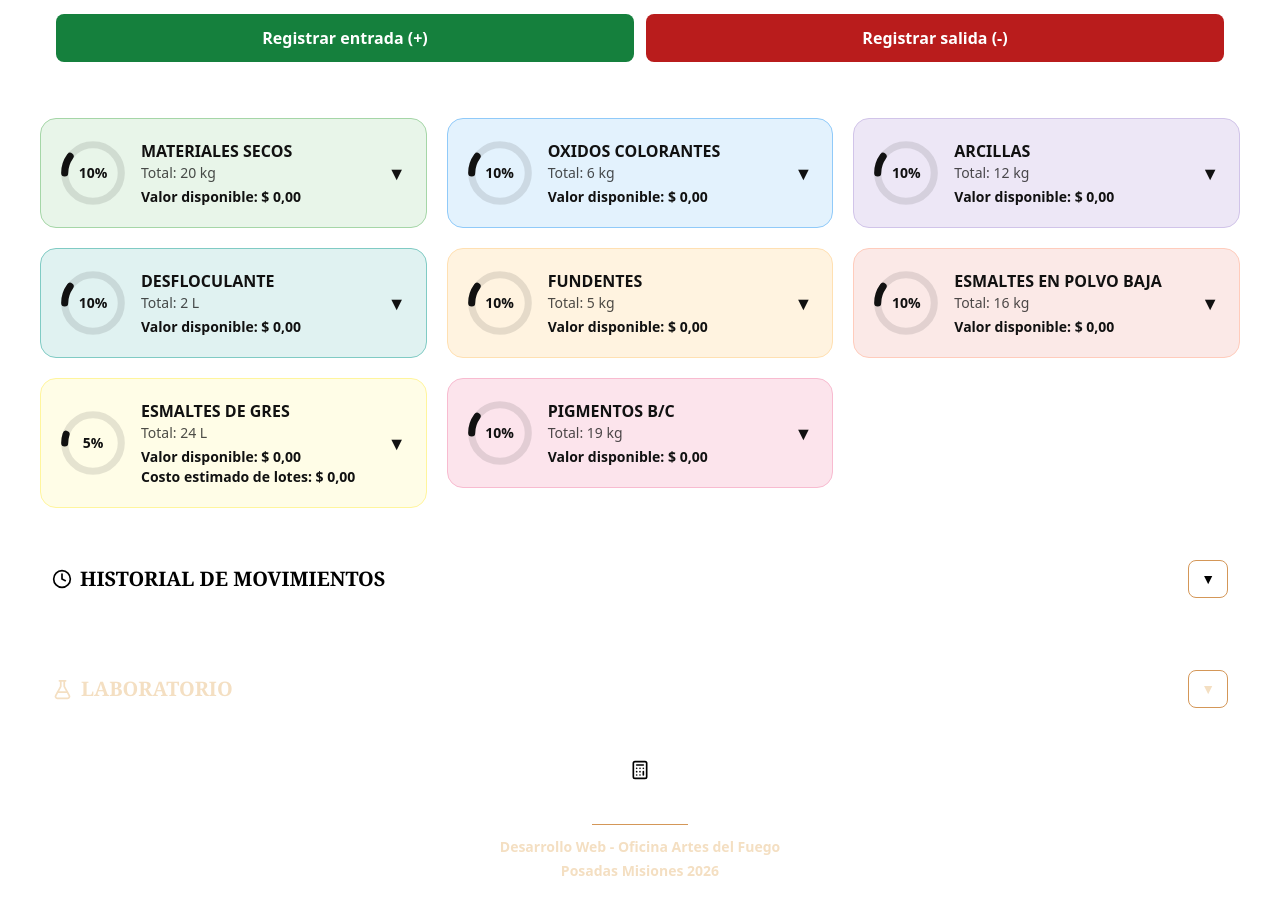
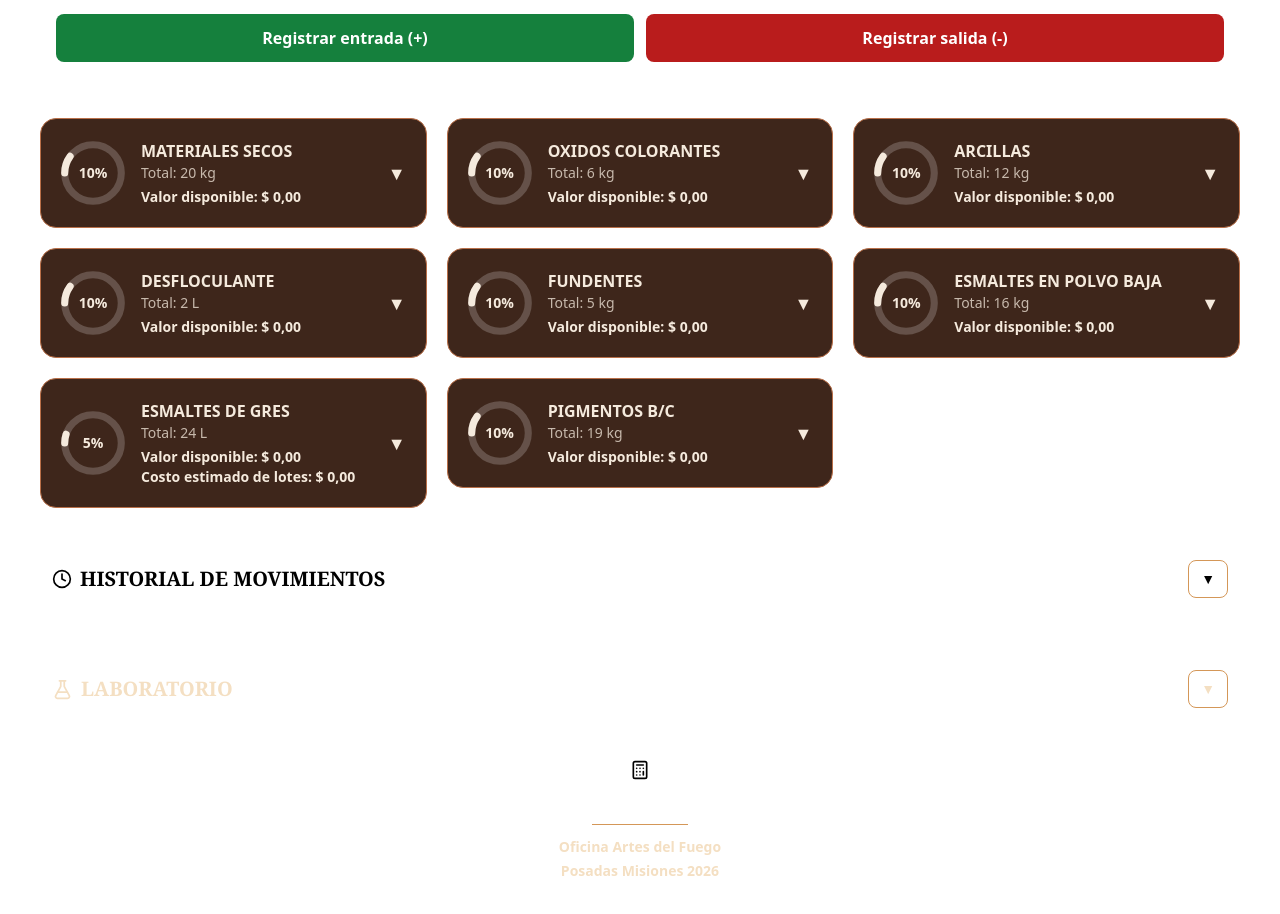
Before and after one commit to 00Gabriela00edwin/artesdelfuego, a React (Vite) app: page / in a window 1280 px wide. Shown: the part 356-1270 px from the top of the page. Built offline with nearby package versions, Linux system fonts and the light colour scheme; the HTML template or start-up script is replaced by a standard one.

Commit message:
mejorando estilos

```diff
--- a/src/App.css
+++ b/src/App.css
@@ -2,8 +2,13 @@
 
 :root {
 	font-family: 'Quicksand', sans-serif;
-	color: #201611;
-	background: #2a1b16;
+	--ceramic-charcoal: #241714;
+	--ceramic-brown: #3e261b;
+	--ceramic-clay: #b96f48;
+	--ceramic-terracotta: #b96542;
+	--ceramic-cream: #f5eadd;
+	color: var(--ceramic-cream);
+	background: var(--ceramic-charcoal);
 	font-synthesis: none;
 	text-rendering: optimizeLegibility;
 }
@@ -65,8 +70,13 @@ button,
 }
 
 .accordion-chevron {
+	color: #f5eadd !important;
+	font-weight: 800;
+}
+
+.history-chevron,
+.dark-chevron {
 	color: #3b2418 !important;
-	font-weight: 800;
 }
 
 .tool-panel label,
@@ -112,9 +122,9 @@ button,
 }
 
 .artisanal-card {
-	border-color: #b98256 !important;
-	background: rgba(62, 38, 27, 0.94) !important;
-	color: #f8eee1 !important;
+	border-color: #f5eadd !important;
+	background: var(--ceramic-brown) !important;
+	color: var(--ceramic-cream) !important;
 	box-shadow: 0 10px 22px rgba(28, 14, 8, 0.12), 0 2px 8px rgba(28, 14, 8, 0.08);
 	border-width: 1px !important;
 	animation: card-arrive 0.55s ease both;
@@ -127,7 +137,7 @@ button,
 }
 
 .artisanal-card .category-ring {
-	color: #a95335;
+	color: #f5eadd;
 	stroke-dashoffset: 100;
 	animation: ring-fill 1.1s ease-out forwards;
 }
--- a/src/App.jsx
+++ b/src/App.jsx
@@ -31,42 +31,42 @@ const gresMaterials = [
 const categories = [
   {
     name: "MATERIALES SECOS",
-    bgClass: "bg-[#E8F5E9] border-[#A5D6A7]",
+    bgClass: "bg-[#3e261b] border-[#b96f48]",
     materials: ["OX ZINC", "OX ESTAÑO", "ARENA DE RUTILO", "SILICATO ZIRCONIO", "COLEMANITA", "Carbonato de calcio", "DOLOMITA AUKAN", "CHAMOTE 30#", "FELDESPATO", "CUARZO", "WOLLASTONITA", "SIENITA NEFELINA", "ESPODUMENO", "BASALTO", "TALCO", "FOSFATO TRICALCICO", "CARBONATO DE ESTRONCIO", "CARBONATO DE BARIO", "CARBONATO DE MAGNESIO", "OXIDO DE ALUMINIO"]
   },
   {
     name: "OXIDOS COLORANTES",
-    bgClass: "bg-[#E3F2FD] border-[#90CAF9]",
+    bgClass: "bg-[#3e261b] border-[#b96f48]",
     materials: ["OX NIQUEL", "OX CROMO", "OX COBRE", "OX MANGANESO", "OX HIERRO", "OX DE COBALTO"]
   },
   {
     name: "ARCILLAS",
-    bgClass: "bg-[#EDE7F6] border-[#D1C4E9]",
+    bgClass: "bg-[#3e261b] border-[#b96f48]",
     materials: ["APM 112", "TINCAR Z", "AUKAN ROJA", "AUKAN MARRON", "AUKAN OCRE", "PUMA", "CAOLIN SRB", "CAOLIN PATAGONICO", "BENTONITA", "CONO 28 XXX", "PASTA CHILAVERT", "YESO"]
   },
   {
     name: "DESFLOCULANTE",
-    bgClass: "bg-[#E0F2F1] border-[#80CBC4]",
+    bgClass: "bg-[#3e261b] border-[#b96f48]",
     materials: ["CARB SODIO", "TRIPOLISFOSFATO DE SODIO"]
   },
   {
     name: "FUNDENTES",
-    bgClass: "bg-[#FFF3E0] border-[#FFE0B2]",
+    bgClass: "bg-[#3e261b] border-[#b96f48]",
     materials: ["F 174", "BASE 804", "Q 92", "BORAX", "FLUX 12005"]
   },
   {
     name: "ESMALTES EN POLVO BAJA",
-    bgClass: "bg-[#FBE9E7] border-[#FFCCBC]",
+    bgClass: "bg-[#3e261b] border-[#b96f48]",
     materials: ["JASPEADO", "ROJO SELENIO", "TURQUEZA", "RUBY", "MARRON", "AMARILLO", "NARANJA", "BLANCO", "ROSA", "NEGRO", "GRIS", "VERDE", "VIOLETA", "AZUL", "ROJO", "RS"]
   },
   {
     name: "ESMALTES DE GRES",
-    bgClass: "bg-[#FFFDE7] border-[#FFF59D]",
+    bgClass: "bg-[#3e261b] border-[#b96f48]",
     materials: gresMaterials.map(material => material.name)
   },
   {
     name: "PIGMENTOS B/C",
-    bgClass: "bg-[#FCE4EC] border-[#F8BBD0]",
+    bgClass: "bg-[#3e261b] border-[#b96f48]",
     materials: ["AZ 63", "AZ 60", "AZ64", "NG13", "NG10", "MR21", "MR20", "MR55", "RJ30", "RJ38", "RJ39", "RJ36", "RS32", "LI34", "GR12", "AM56", "verde40", "verde41", "naranja55"]
   }
 ];
@@ -113,8 +113,11 @@ const downloadCsv = (filename, headers, rows) => {
   const link = document.createElement('a');
   link.href = url;
   link.download = filename;
+  link.style.display = 'none';
+  document.body.appendChild(link);
   link.click();
-  URL.revokeObjectURL(url);
+  link.remove();
+  window.setTimeout(() => URL.revokeObjectURL(url), 1000);
 };
 const parseFormula = (composition) => composition.split(/[·,\n]+/).map(part => {
   const match = part.trim().match(/^(.+?)\s+(\d+(?:[.,]\d+)?)\s*%$/);
@@ -149,6 +152,7 @@ export default function App() {
   const [unit, setUnit] = useState('g');
   const [quickMovePin, setQuickMovePin] = useState('');
   const [isQuickMovePinOpen, setIsQuickMovePinOpen] = useState(false);
+  const [isQuickMoveAuthorized, setIsQuickMoveAuthorized] = useState(false);
   const [quickMovePinError, setQuickMovePinError] = useState('');
   const [pendingQuickMoveAction, setPendingQuickMoveAction] = useState(null);
   const [responsible, setResponsible] = useState('');
@@ -253,6 +257,7 @@ export default function App() {
   const handleQuickMovePinSubmit = (e) => {
     e.preventDefault();
     if (quickMovePin === '2026') {
+      setIsQuickMoveAuthorized(true);
       finalizeQuickMove();
       return;
     }
@@ -260,6 +265,11 @@ export default function App() {
   };
 
   const openQuickMovePin = (action) => {
+    if (isQuickMoveAuthorized) {
+      handleMovement({ preventDefault: () => {} }, action);
+      setPendingQuickMoveAction(null);
+      return;
+    }
     setPendingQuickMoveAction(action);
     setIsQuickMovePinOpen(true);
     setQuickMovePinError('');
@@ -433,6 +443,23 @@ export default function App() {
     downloadCsv('historial-movimientos.csv', ['Fecha', 'Hora', 'Taller', 'Material', 'Tipo', 'Cantidad base', 'Cantidad registrada', 'Responsable', 'Destino'], rows);
   };
 
+  const exportLabTrials = () => {
+    const rows = activeLabTrials.map(trial => [
+      labTabLabels[activeLabTab],
+      trial.name,
+      trial.date,
+      trial.resultDate || '',
+      trial.addedBy || '',
+      trial.composition || '',
+      trial.shrinkage || '',
+      trial.density || '',
+      trial.firing || '',
+      trial.observations || '',
+      trial.imageName || ''
+    ]);
+    downloadCsv(`ensayos-${activeLabTab}.csv`, ['Tipo', 'Nombre del ensayo', 'Fecha de elaboración', 'Fecha de resultado', 'Agregado por', 'Composición', 'Contracción (%)', 'Densidad (g/ml)', 'Quema', 'Observaciones', 'Archivo de imagen'], rows);
+  };
+
   const activeLabForm = labForms[activeLabTab];
   const activeLabTrials = labTrials[activeLabTab];
   const labTabLabels = { pastas: 'Pastas', barbotinas: 'Barbotinas', esmaltes: 'Esmaltes' };
@@ -561,13 +588,14 @@ export default function App() {
         <div className={`flex items-center justify-between gap-3 ${isLabOpen ? 'mb-6 border-b border-[#b98256]/40 pb-5' : ''}`}>
           <h2 id="laboratorio-gres-title" className="flex items-center gap-2 font-serif text-xl font-bold text-[#f4dfc2]"><FlaskConical size={21} /> LABORATORIO</h2>
           <button type="button" onClick={handleLabToggle} aria-expanded={isLabOpen} aria-controls="laboratorio-gres-content" aria-label={isLabOpen ? 'Cerrar laboratorio' : 'Abrir laboratorio'} className="rounded-lg border border-[#d49758] px-3 py-2 text-sm font-bold text-[#f4dfc2] hover:bg-[#b96542] hover:text-white">
-            <span className="accordion-chevron" aria-hidden="true">{isLabOpen ? '▲' : '▼'}</span>
+            <span className="accordion-chevron dark-chevron" aria-hidden="true">{isLabOpen ? '▲' : '▼'}</span>
           </button>
         </div>
 
         {isLabOpen && <div id="laboratorio-gres-content">
         <div className="mb-5 flex flex-wrap gap-2 border-b border-[#b98256]/40 pb-4" role="tablist" aria-label="Secciones del laboratorio">
           {Object.entries(labTabLabels).map(([tab, label]) => <button key={tab} type="button" role="tab" aria-selected={activeLabTab === tab} onClick={() => setActiveLabTab(tab)} className={`rounded-lg px-4 py-2 text-sm font-bold ${activeLabTab === tab ? 'bg-[#b96542] text-white' : 'bg-[#241714] text-[#e1c2a1] hover:bg-[#70402e]'}`}>{label}</button>)}
+          <button type="button" onClick={exportLabTrials} disabled={activeLabTrials.length === 0} aria-label="Descargar ensayos en Excel" title="Descargar ensayos en Excel" className="ml-auto flex h-10 w-10 items-center justify-center rounded-lg border border-[#3b2418] text-[#3b2418] hover:bg-[#b96542] hover:text-white disabled:cursor-not-allowed disabled:opacity-50"><Download size={18} /></button>
         </div>
         <p className="mb-4 text-sm font-semibold text-[#d8b99a]">Registro independiente de {labTabLabels[activeLabTab].toLowerCase()}</p>
         <form onSubmit={handleLabSubmit} className="grid grid-cols-1 gap-4 lg:grid-cols-2">
@@ -603,7 +631,7 @@ export default function App() {
           </label>
           <div className="text-sm font-semibold text-[#f4dfc2]">Foto de la prueba
             <input id="lab-image-file" type="file" accept="image/*" onChange={handleLabImageChange} className="sr-only" />
-            <label htmlFor="lab-image-file" className="mt-1 flex cursor-pointer items-center justify-center rounded-lg bg-[#b96542] p-3 text-sm font-semibold text-white hover:bg-[#a95335]">Seleccionar archivo</label>
+            <label htmlFor="lab-image-file" className="mt-1 flex cursor-pointer items-center justify-center rounded-lg bg-[#b96542] p-3 text-sm font-semibold text-white hover:bg-[#a95335]">Seleccionar foto</label>
             {activeLabForm.imageName && <span className="mt-1 block text-xs text-[#d8b99a]">Archivo: {activeLabForm.imageName}</span>}
             {!activeLabForm.imageName && <span className="mt-1 block text-xs text-[#d8b99a]">Ningún archivo seleccionado</span>}
           </div>
@@ -709,11 +737,11 @@ export default function App() {
           const lowStockCount = category.materials.filter(material => (inventory[`${taller}-${material}`]?.stock || 0) < minimumStock).length;
           const isCategoryOpen = openCategories.has(category.name);
           return (
-            <section key={category.name} className={`artisanal-card ${isCategoryOpen ? 'md:col-span-2 xl:col-span-2' : ''} p-5 rounded-2xl border text-[#111111] ${category.bgClass}`}>
+            <section key={category.name} className={`artisanal-card ${isCategoryOpen ? 'md:col-span-2 xl:col-span-2' : ''} p-5 rounded-2xl border text-[#f5eadd] ${category.bgClass}`}>
               <button type="button" onClick={() => handleCategoryToggle(category.name)} aria-expanded={isCategoryOpen} aria-controls={`category-${category.name}`} className="flex w-full items-center gap-4 text-left">
                 <div className="relative w-16 h-16 shrink-0" role="img" aria-label={`${category.name}: ${categoryPercentage}% de stock`}>
                   <svg className="w-full h-full -rotate-90" viewBox="0 0 36 36" aria-hidden="true">
-                    <path className="text-black/10" stroke="currentColor" strokeWidth="4" fill="none" d="M18 2.0845 a 15.9155 15.9155 0 0 1 0 31.831 a 15.9155 15.9155 0 0 1 0 -31.831" />
+                    <path className="text-white/20" stroke="currentColor" strokeWidth="4" fill="none" d="M18 2.0845 a 15.9155 15.9155 0 0 1 0 31.831 a 15.9155 15.9155 0 0 1 0 -31.831" />
                     <path className="category-ring" stroke="currentColor" strokeWidth="4" strokeLinecap="round" fill="none" strokeDasharray={`${categoryProgress}, 100`} d="M18 2.0845 a 15.9155 15.9155 0 0 1 0 31.831 a 15.9155 15.9155 0 0 1 0 -31.831" />
                   </svg>
                   <span className="absolute inset-0 flex items-center justify-center text-sm font-bold">{categoryPercentage}%</span>
@@ -742,7 +770,7 @@ export default function App() {
                     <div className="min-w-0">
                       <span className="block truncate font-semibold">{material}</span>
                       {category.name === gresCategoryName && <span className="mt-0.5 block truncate text-[11px] opacity-75" title={formula}>Fórmula: {formula}</span>}
-                      <div className="mt-1 h-1.5 w-full overflow-hidden rounded-full bg-black/15" role="progressbar" aria-label={`Stock de ${material}`} aria-valuenow={materialProgress} aria-valuemin="0" aria-valuemax="100">
+                      <div className="mt-1 h-1.5 w-full overflow-hidden rounded-full bg-white/20" role="progressbar" aria-label={`Stock de ${material}`} aria-valuenow={materialProgress} aria-valuemin="0" aria-valuemax="100">
                         <div className={`progress-fill h-full rounded-full ${progressColor}`} style={{ width: `${materialProgress}%` }} />
                       </div>
                     </div>
@@ -769,10 +797,10 @@ export default function App() {
           <h2 id="historial-title" className="flex items-center gap-2 font-serif text-xl font-bold"><Clock size={20} /> HISTORIAL DE MOVIMIENTOS</h2>
           <div className="flex items-center gap-2">
             {isHistoryOpen && <div className="flex flex-wrap gap-2">
-              <button type="button" onClick={exportInventory} className="flex items-center gap-2 rounded-lg border border-[#b98256] px-3 py-2 text-sm font-bold hover:bg-[#b96542] hover:text-white"><Download size={16} /> Exportar inventario</button>
-              <button type="button" onClick={exportHistory} className="flex items-center gap-2 rounded-lg border border-[#b98256] px-3 py-2 text-sm font-bold hover:bg-[#b96542] hover:text-white"><Download size={16} /> Exportar historial</button>
+              <button type="button" onClick={exportInventory} className="flex items-center gap-2 rounded-lg border border-[#3b2418] px-3 py-2 text-sm font-bold text-[#3b2418] hover:bg-[#b96542] hover:text-white"><Download size={16} /> Exportar inventario</button>
+              <button type="button" onClick={exportHistory} className="flex items-center gap-2 rounded-lg border border-[#3b2418] px-3 py-2 text-sm font-bold text-[#3b2418] hover:bg-[#b96542] hover:text-white"><Download size={16} /> Exportar historial</button>
             </div>}
-            <button type="button" onClick={handleHistoryToggle} aria-expanded={isHistoryOpen} aria-controls="historial-content" aria-label={isHistoryOpen ? 'Cerrar historial' : 'Abrir historial'} className="rounded-lg border border-[#d49758] px-3 py-2 text-sm font-bold hover:bg-[#b96542] hover:text-white"><span className="accordion-chevron" aria-hidden="true">{isHistoryOpen ? '▲' : '▼'}</span></button>
+            <button type="button" onClick={handleHistoryToggle} aria-expanded={isHistoryOpen} aria-controls="historial-content" aria-label={isHistoryOpen ? 'Cerrar historial' : 'Abrir historial'} className="rounded-lg border border-[#d49758] px-3 py-2 text-sm font-bold hover:bg-[#b96542] hover:text-white"><span className="accordion-chevron history-chevron" aria-hidden="true">{isHistoryOpen ? '▲' : '▼'}</span></button>
           </div>
         </div>
         {isHistoryOpen && <div id="historial-content">
@@ -801,7 +829,7 @@ export default function App() {
       </button>
       <footer className="order-4 mx-auto mt-8 max-w-7xl pb-4 text-center text-sm font-semibold text-[#F4DFC2]">
         <div className="mx-auto mb-3 h-px w-24 bg-[#D49758]" aria-hidden="true" />
-        <p>Desarrollo Web - Oficina Artes del Fuego</p>
+        <p>Oficina Artes del Fuego</p>
         <p className="mt-1">Posadas Misiones 2026</p>
       </footer>
     </div>
```
